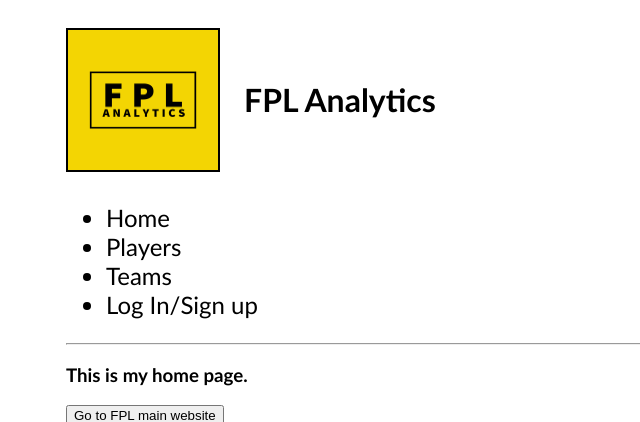
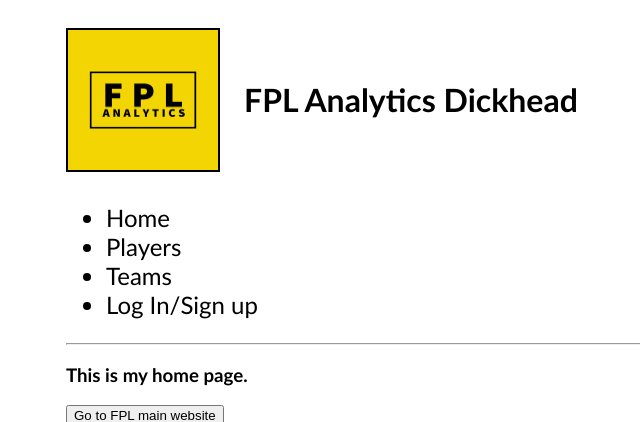
Before and after one commit to Daolaiya/FPL_Analytics, a Flask app: page / in a window 1280 px wide. Shown: the top 422 px of the page, without its empty margins (42-682 px from the left). Run offline with Flask 2, Linux system fonts and the light colour scheme.

Commit message:
Temporary change

```diff
--- a/templates/base.html
+++ b/templates/base.html
@@ -18,7 +18,7 @@
       </div>
 
       <div id="nav-bar-title-div">
-        <h1 id="nav-bar-title">FPL Analytics</h1>
+        <h1 id="nav-bar-title">FPL Analytics Dickhead</h1>
       </div>
     </div>
 
```
